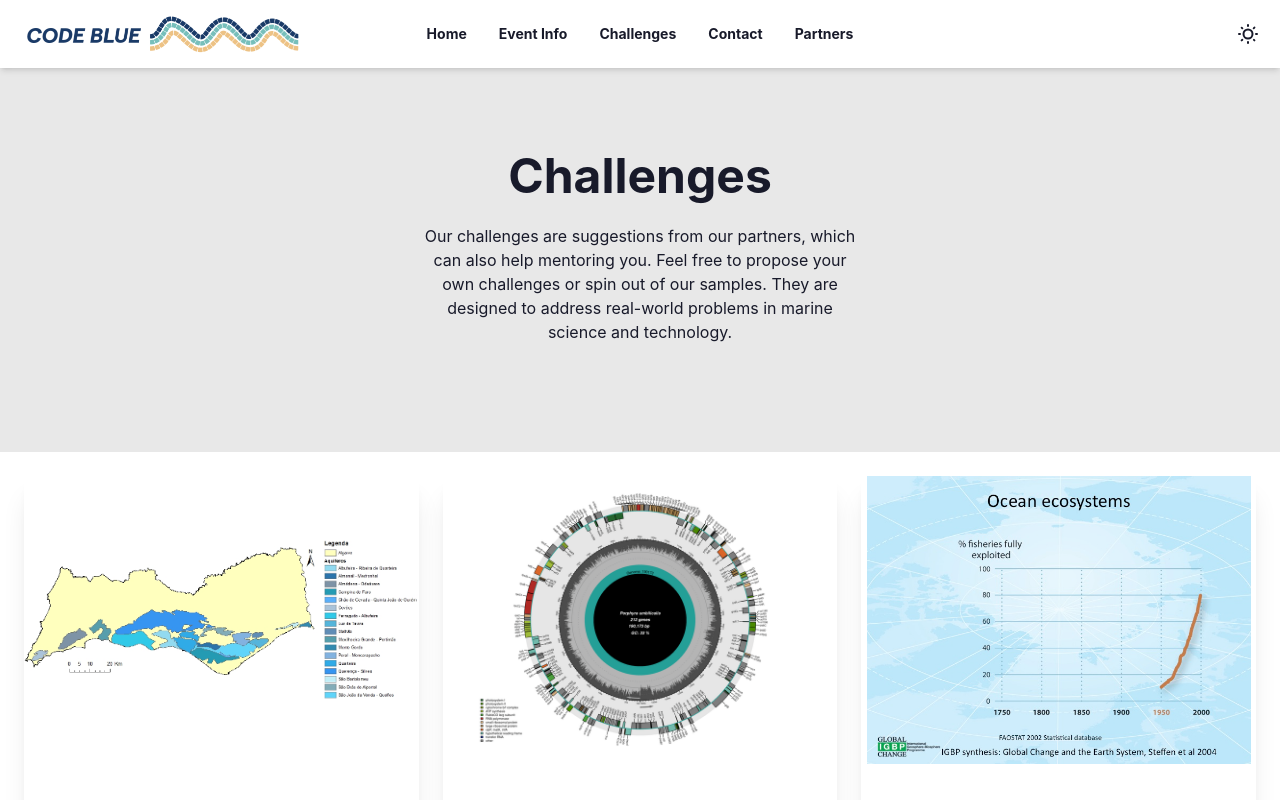
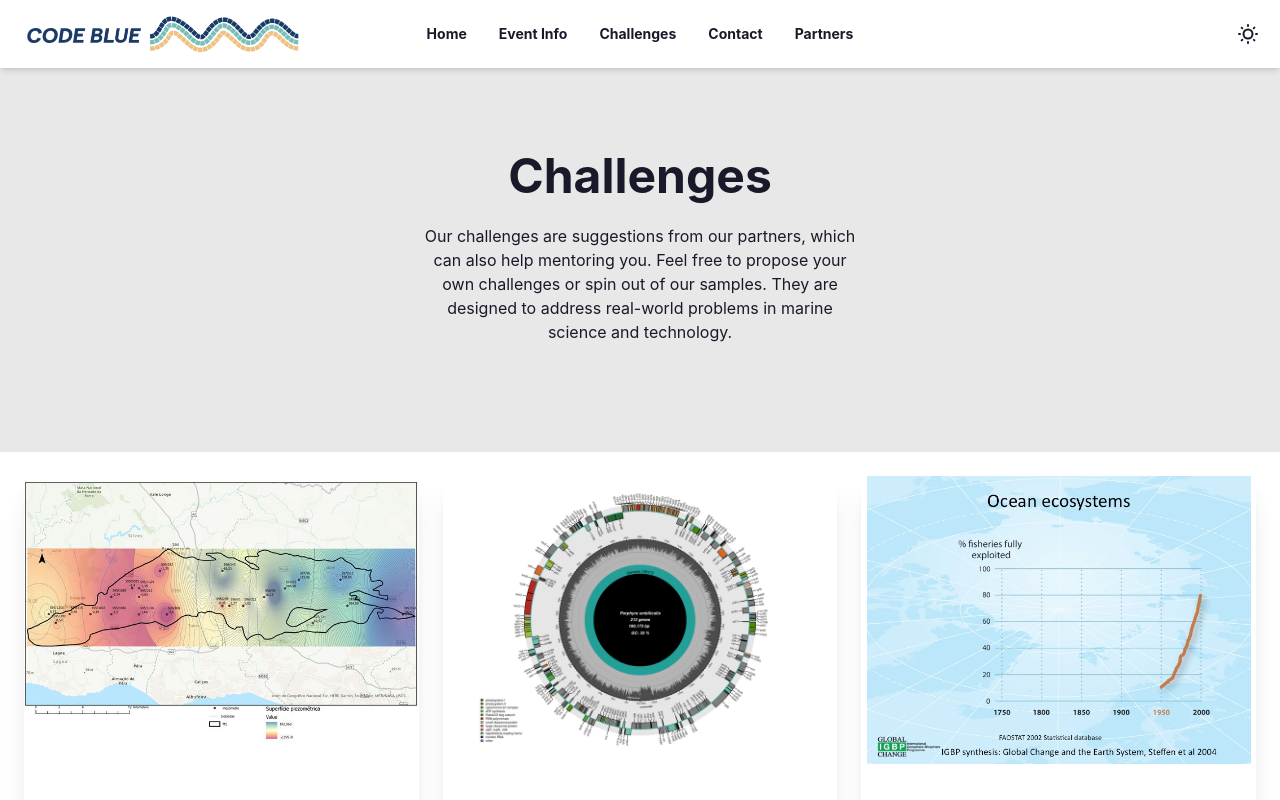
Before and after one commit to Unisergius/bluehack-vuejsproto, a Vue app: page /challenges in a window 1280 px wide. Shown: the top 800 px of the page. Built offline with nearby package versions, Linux system fonts and the light colour scheme.

Commit message:
update water challenge

```diff
--- a/src/pages/Challenges.vue
+++ b/src/pages/Challenges.vue
@@ -26,7 +26,7 @@
 import ChallengeCard from '@/components/ChallengeCard.vue';
 
 import backgroundUrl from '@/assets/images/maksym-kaharlytskyi-QQcLNBQ6i_A-unsplash.jpg';
-import waterChallImage from '@/assets/images/challenges/chall_aquifer.png';
+import waterChallImage from '@/assets/images/challenges/chall_aquifer.jpg';
 import algaeChallImage from '@/assets/images/challenges/chall_algae.png';
 // import fishChallImage from '@/assets/images/challenges/chall_fisheries.jpg';
 import fishChallImage from '@/assets/images/challenges/Fisheriesexploited.jpg';
@@ -42,12 +42,14 @@ export default {
             challenges: [
                 {
                     name: 'Water Challenge by Luis Costa (APA)',
-                    description: 'Algarve and most of the Portugal is experiencing 10 years of droughts. Agência Portuguesa \
-                    do Ambiente (APA) in Faro is responsible for monitoring the ground water levels in 7 separate aquifers \
-                    which have around 150 probe stations. At some point, water levels of in Algarve west-coast aquifer, \
-                    was 40cm from being contaminated by the sea water, which could have unprecedented consequences for the \
-                    citizens, businesses and the region as a whole. Find ways to make the data accessible at ease for \
-                    monitoring, public discussion and outreach purposes. Follow up below for more.',
+                    description: "Algarve region in south Portugal is experiencing a multi-year drought of 10 years. Agência Portuguesa do \
+                    Ambiente (APA) in Faro is responsible for monitoring groundwater level (quantity status) and quality \
+                    (Chemical status) in its 25 separate groundwater bodies, which correspond to 17 main aquifers. The monitoring \
+                    of the groundwater levels is usually performed with a monthly frequency in around 150 observation points \
+                    (wells) spread around the groundwater bodies. THe figure shows that during the \
+                    month of September 2023, groundwater levels reached negative values compared to mean-sea-level, thus, \
+                    increasing the risk of sea water intrusion, which could have unprecedented consequences for the citizens, \
+                    businesses and the region as a whole.",
                     image: waterChallImage,
                     website: 'https://github.com/Py-ualg/2024-code-blue/tree/main/challenges/Ground_water',
                 },
```
Also changed, not shown: src/assets/images/challenges/chall_aquifer.jpg (added), src/assets/images/challenges/chall_aquifer.png (deleted).
